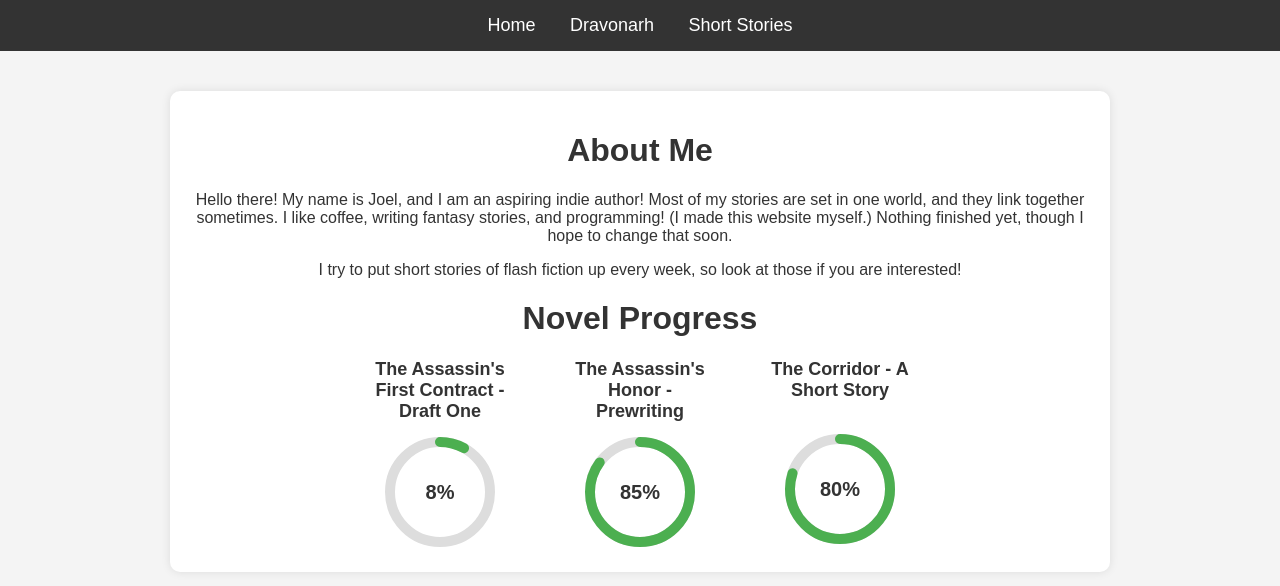
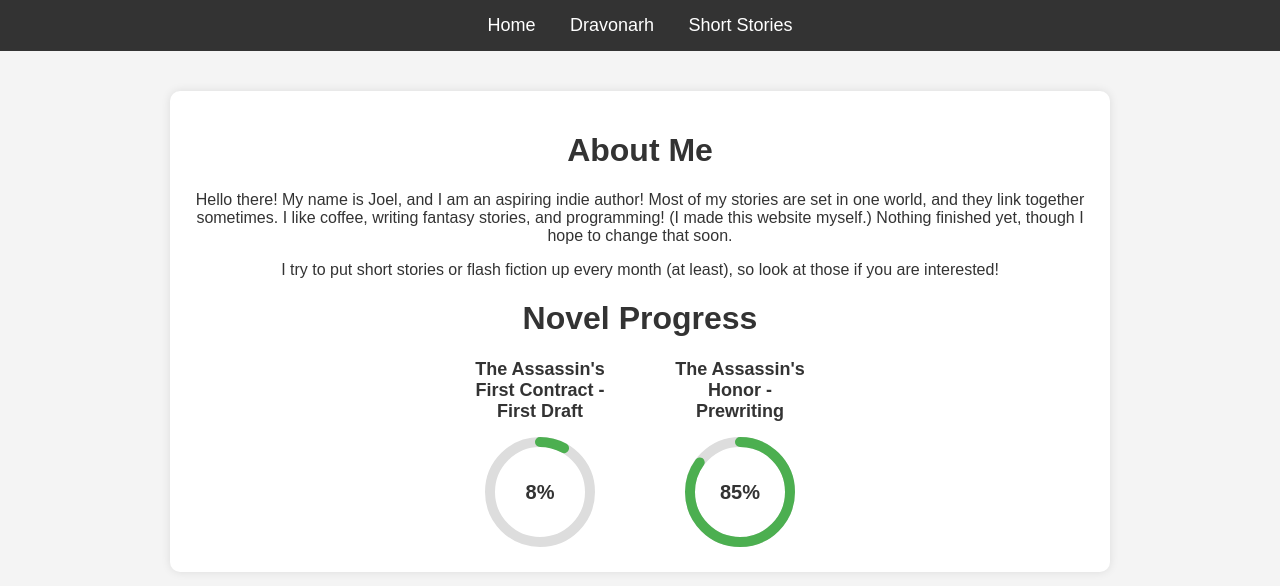
Before and after one commit to TheJupiterDev/Writings, a plain HTML site: page index.html in a window 1280 px wide. Drawn offline with Linux system fonts and the light colour scheme.

Commit message:
Add files via upload

```diff
--- a/index.html
+++ b/index.html
@@ -39,7 +39,6 @@
         window.onload = function() {
             setProgress('progress1', 8);
             setProgress('progress2', 85);
-            setProgress('progress3', 80);
         }
     </script>
 </head>
@@ -55,12 +54,12 @@
             <div id="about">
                 <h1>About Me</h1>
                 <p>Hello there! My name is Joel, and I am an aspiring indie author! Most of my stories are set in one world, and they link together sometimes. I like coffee, writing fantasy stories, and programming! (I made this website myself.) Nothing finished yet, though I hope to change that soon.</p>
-                <p>I try to put short stories of flash fiction up every week, so look at those if you are interested!</p>
+                <p>I try to put short stories or flash fiction up every month (at least), so look at those if you are interested!</p>
             </div>
             <h1>Novel Progress</h1>
             <div class="progress-container">
                 <div class="progress-item">
-                    <div class="progress-title">The Assassin's First Contract - Draft One</div>
+                    <div class="progress-title">The Assassin's First Contract - First Draft</div>
                     <div class="progress-circle" id="progress1">
                         <svg>
                             <circle class="bg" cx="60" cy="60" r="50"></circle>
@@ -79,23 +78,14 @@
                         <div class="progress-text">85%</div>
                     </div>
                 </div>
-                <div class="progress-item">
-                    <div class="progress-title">The Corridor - A Short Story</div><br>
-                    <div class="progress-circle" id="progress3">
-                        <svg>
-                            <circle class="bg" cx="60" cy="60" r="50"></circle>
-                            <circle class="progress" cx="60" cy="60" r="50"></circle>
-                        </svg>
-                        <div class="progress-text">80%</div>
-                    </div>
-                </div>
+
             </div>
         </div>
 
         <div id="stories" class="tab">
             <h1>The Corridor</h1>
             <h4>What is real? I couldn't remember.</h4>
-            <h5>Coming Soon</h5>
+            <button type="submit" onclick="window.open('stories/corridor.pdf')">Download "The Corridor" PDF</button>
             </div>
 
         <div id="lore" class="tab">
```
